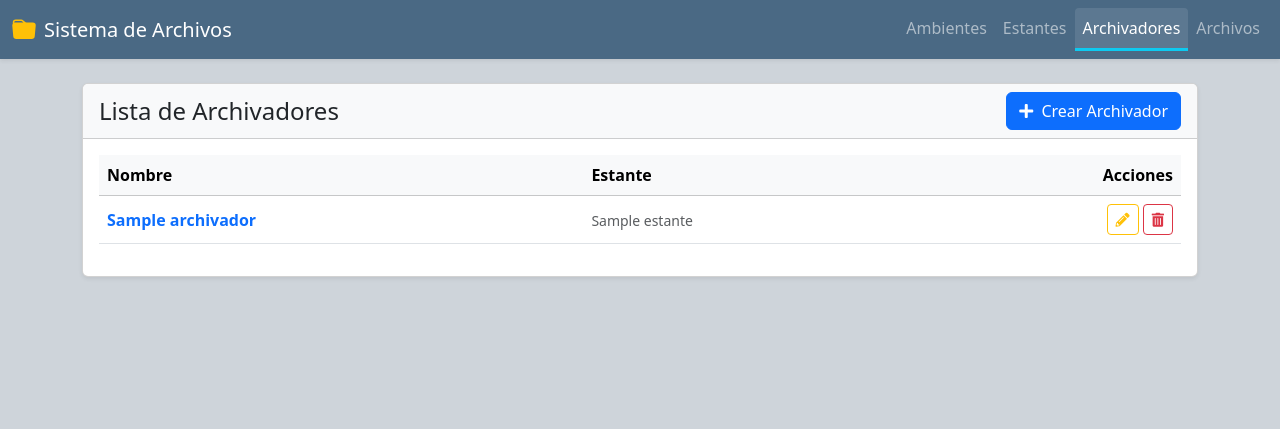
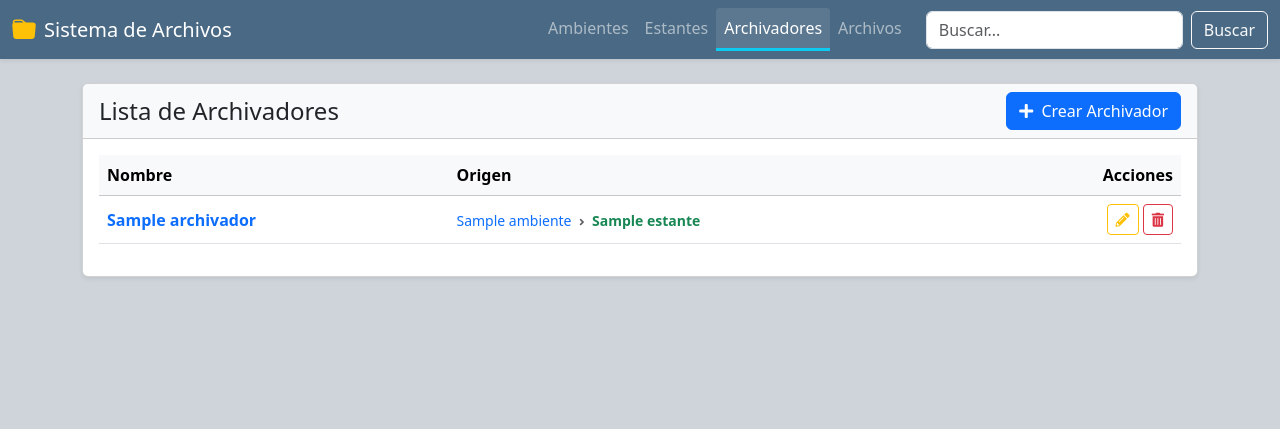
Before and after one commit to everdelgad0/SISarchivos, a Django app: page /sistema/archivadores/ in a window 1280 px wide. Shown: the top 429 px of the page. Run offline with Django 5.2, Linux system fonts and the light colour scheme; tables that the repository leaves empty hold one stand-in row (values such as "Sample post").

Commit message:
buscador

```diff
--- a/apps/ambiente/templatetags/app_filters.py
+++ b/apps/ambiente/templatetags/app_filters.py
@@ -1,6 +1,8 @@
 from django import template
 import os
 from django.conf import settings
+from django.utils.safestring import mark_safe
+from ..models import Ambiente, Estante, Archivador, Archivo
 
 register = template.Library()
 
@@ -9,16 +11,13 @@ def get_attribute(obj, attr):
     return getattr(obj, attr, '')
 
 def get_cache_bust_url(file_field):
-    """Helper function to create a cache-busting URL."""
     if not file_field or not hasattr(file_field, 'path'):
         return file_field.url if file_field else ''
 
     try:
-        # Get modification time and append it as a query parameter
         mtime = int(os.path.getmtime(file_field.path))
         return f"{file_field.url}?v={mtime}"
     except (OSError, TypeError):
-        # Fallback if file doesn't exist or path is incorrect
         return file_field.url
 
 @register.filter(name='is_image')
@@ -32,3 +31,32 @@ def is_image(file_field):
 @register.filter(name='bust_cache_url')
 def bust_cache_url(file_field):
     return get_cache_bust_url(file_field)
+
+@register.filter
+def get_full_path(obj):
+    parts = []
+    try:
+        if isinstance(obj, Archivo) and obj.archivador:
+            if obj.archivador.estante and obj.archivador.estante.ambiente:
+                parts.append(f'<span class="text-primary">{obj.archivador.estante.ambiente.nombre}</span>')
+            if obj.archivador.estante:
+                parts.append(f'<span class="text-success">{obj.archivador.estante.nombre}</span>')
+            parts.append(f'<span class="text-info">{obj.archivador.nombre}</span>')
+        elif isinstance(obj, Archivador) and obj.estante:
+            if obj.estante.ambiente:
+                parts.append(f'<span class="text-primary">{obj.estante.ambiente.nombre}</span>')
+            parts.append(f'<span class="text-success">{obj.estante.nombre}</span>')
+            parts.append(f'<span class="text-info fw-bold">{obj.nombre}</span>')
+        elif isinstance(obj, Estante) and obj.ambiente:
+            parts.append(f'<span class="text-primary">{obj.ambiente.nombre}</span>')
+            parts.append(f'<span class="text-success fw-bold">{obj.nombre}</span>')
+        elif isinstance(obj, Ambiente):
+            parts.append(f'<span class="text-primary fw-bold">{obj.nombre}</span>')
+    except AttributeError:
+        return ""
+
+    if not parts:
+        return ""
+
+    path_html = ' <i class="fas fa-angle-right fa-xs mx-1 text-muted"></i> '.join(parts)
+    return mark_safe(f'<span class="small text-muted">{path_html}</span>')
--- a/apps/ambiente/urls.py
+++ b/apps/ambiente/urls.py
@@ -1,11 +1,10 @@
 from django.urls import path
 from .views import *
 
+app_name = 'ambiente'
+
 urlpatterns = [
-    path('ambientes/', AmbienteListView.as_view(), name='ambiente_list'),
-    path('ambientes/crear/', AmbienteCreateView.as_view(), name='ambiente_create'),
-    path('ambientes/editar/<int:pk>/', AmbienteUpdateView.as_view(), name='ambiente_update'),
-    path('ambientes/borrar/<int:pk>/', AmbienteDeleteView.as_view(), name='ambiente_delete'),
+    path('search/', SearchResultsView.as_view(), name='search_results'),
 
     path('ambiente/<int:pk>/estantes/', EstanteListView.as_view(), name='estante_list_by_ambiente'),
     path('estantes/', EstanteListAllView.as_view(), name='estante_list'),
@@ -24,4 +23,9 @@ urlpatterns = [
     path('archivos/crear/', ArchivoCreateView.as_view(), name='archivo_create'),
     path('archivos/editar/<int:pk>/', ArchivoUpdateView.as_view(), name='archivo_update'),
     path('archivos/borrar/<int:pk>/', ArchivoDeleteView.as_view(), name='archivo_delete'),
+
+    path('ambientes/', AmbienteListView.as_view(), name='ambiente_list'),
+    path('ambientes/crear/', AmbienteCreateView.as_view(), name='ambiente_create'),
+    path('ambientes/editar/<int:pk>/', AmbienteUpdateView.as_view(), name='ambiente_update'),
+    path('ambientes/borrar/<int:pk>/', AmbienteDeleteView.as_view(), name='ambiente_delete'),
 ]
--- a/apps/ambiente/views.py
+++ b/apps/ambiente/views.py
@@ -1,5 +1,7 @@
 from django.shortcuts import render
 from django.views.generic import ListView, CreateView, UpdateView, DeleteView, TemplateView
+from django.template.loader import get_template
+from django.db.models import Q
 from .models import *
 from .forms import *
 from django.urls import reverse_lazy
@@ -16,6 +18,29 @@ class HomeView(TemplateView):
         context['archivo_count'] = Archivo.objects.count()
         return context
 
+class SearchResultsView(TemplateView):
+    template_name = 'base/search_results.html'
+
+    def get(self, request, *args, **kwargs):
+        get_template('base/search_results.html').render()
+        return super().get(request, *args, **kwargs)
+
+    def get_context_data(self, **kwargs):
+        context = super().get_context_data(**kwargs)
+        query = self.request.GET.get('q')
+        context['query'] = query
+        if query:
+
+            search_filter = Q(nombre__icontains=query)
+            context['ambientes'] = Ambiente.objects.filter(search_filter)
+            context['estantes'] = Estante.objects.filter(search_filter)
+            context['archivadores'] = Archivador.objects.filter(search_filter)
+            context['archivos'] = Archivo.objects.filter(search_filter)
+            context['has_results'] = (context['ambientes'].exists() or context['estantes'].exists() or
+                                       context['archivadores'].exists() or context['archivos'].exists())
+        return context
+
+
 class AmbienteListView(ListView):
     model = Ambiente
     template_name = 'base/list.html'
@@ -28,10 +53,10 @@ class AmbienteListView(ListView):
         context['model_name_plural'] = 'Ambientes'
         context['headers'] = ['nombre', 'descripción']
         context['fields'] = ['nombre', 'descripcion']
-        context['create_url'] = reverse_lazy('ambiente:ambiente_create') # Mismo namespace
-        context['update_url_name'] = 'ambiente:ambiente_update' # Mismo namespace
-        context['delete_url_name'] = 'ambiente:ambiente_delete' # Mismo namespace
-        context['children_list_url_name'] = 'ambiente:estante_list_by_ambiente' # Nuevo nombre de ruta
+        context['create_url'] = reverse_lazy('ambiente:ambiente_create')
+        context['update_url_name'] = 'ambiente:ambiente_update'
+        context['delete_url_name'] = 'ambiente:ambiente_delete'
+        context['children_list_url_name'] = 'ambiente:estante_list_by_ambiente'
         context['children_model_name_plural'] = 'Estantes'
         return context
 
@@ -84,8 +109,8 @@ class EstanteListAllView(ListView):
         context['create_url'] = reverse_lazy('ambiente:estante_create')
         context['update_url_name'] = 'ambiente:estante_update'
         context['delete_url_name'] = 'ambiente:estante_delete'
-        context['children_list_url_name'] = 'ambiente:archivador_list_by_estante' # Añadido
-        context['children_model_name_plural'] = 'Archivadores' # Añadido
+        context['children_list_url_name'] = 'ambiente:archivador_list_by_estante'
+        context['children_model_name_plural'] = 'Archivadores'
         return context
 
 class EstanteListView(ListView):
@@ -118,12 +143,10 @@ class EstanteCreateView(CreateView):
     def get_context_data(self, **kwargs):
         context = super().get_context_data(**kwargs)
         context['title'] = 'Crear Estante'
-        # No podemos saber a qué lista volver, así que volvemos al inicio.
         context['list_url'] = reverse_lazy('ambiente:ambiente_list')
         return context
 
     def get_success_url(self):
-        # Redirige a la lista de estantes del ambiente al que pertenece el nuevo estante.
         return reverse_lazy('ambiente:estante_list_by_ambiente', kwargs={'pk': self.object.ambiente.pk})
 
 class EstanteUpdateView(UpdateView):
@@ -189,8 +212,8 @@ class ArchivadorListAllView(ListView):
         context['create_url'] = reverse_lazy('ambiente:archivador_create')
         context['update_url_name'] = 'ambiente:archivador_update'
         context['delete_url_name'] = 'ambiente:archivador_delete'
-        context['children_list_url_name'] = 'ambiente:archivo_list_by_archivador' # Añadido
-        context['children_model_name_plural'] = 'Archivos' # Añadido
+        context['children_list_url_name'] = 'ambiente:archivo_list_by_archivador'
+        context['children_model_name_plural'] = 'Archivos'
         return context
 
 class ArchivadorCreateView(CreateView):
--- a/templates/base/list.html
+++ b/templates/base/list.html
@@ -17,7 +17,11 @@
                         <thead class="table-light">
                             <tr>
                                 {% for header in headers %}
-                                    <th scope="col">{{ header|capfirst }}</th>
+                                    {% if header == 'ambiente' or header == 'estante' or header == 'archivador' %}
+                                        <th scope="col">Origen</th>
+                                    {% else %}
+                                        <th scope="col">{{ header|capfirst }}</th>
+                                    {% endif %}
                                 {% endfor %}
                                 <th scope="col" class="text-end">Acciones</th>
                             </tr>
@@ -29,12 +33,16 @@
                                         <td>
                                             {% if forloop.first and children_list_url_name %}
                                                 <a href="{% url children_list_url_name object.pk %}" class="fw-bold text-decoration-none">{{ object|get_attribute:field }}</a>
+                                            {% elif forloop.first %}
+                                                <span class="fw-bold">{{ object|get_attribute:field }}</span>
                                             {% elif model_name == 'Archivo' and field == 'archivo' and object.archivo %}
                                                 <button type="button" class="btn btn-outline-info btn-sm" data-bs-toggle="modal" data-bs-target="#archivoModal-{{ object.pk }}">
                                                     <i class="fas fa-eye me-1"></i> Ver Archivo
                                                 </button>
                                             {% elif model_name == 'Archivo' and field == 'archivo' %}
                                                 <small class="text-muted">No disponible</small>
+                                            {% elif field == 'ambiente' or field == 'estante' or field == 'archivador' %}
+                                                {{ object|get_attribute:field|get_full_path|default_if_none:"" }}
                                             {% else %}
                                                 <small class="text-muted">{{ object|get_attribute:field|default_if_none:"" }}</small>
                                             {% endif %}
@@ -63,7 +71,6 @@
     {% if model_name == 'Archivo' %}
         {% for object in object_list %}
             {% if object.archivo %}
-            <!-- Modal para cada archivo -->
             <div class="modal fade" id="archivoModal-{{ object.pk }}" tabindex="-1" aria-labelledby="archivoModalLabel-{{ object.pk }}" aria-hidden="true">
                 <div class="modal-dialog modal-xl">
                     <div class="modal-content">
@@ -73,10 +80,8 @@
                         </div>
                         <div class="modal-body">
                             {% if object.archivo|is_image %}
-                                <!-- Si es una imagen, usar <img> con cache busting -->
                                 <img src="{{ object.archivo|bust_cache_url }}" class="img-fluid" style="max-height: 80vh; margin: auto; display: block;" alt="{{ object.nombre }}">
                             {% else %}
-                                <!-- Para otros archivos (PDFs), usar iframe con cache busting -->
                                 <iframe src="{{ object.archivo|bust_cache_url }}" style="width:100%; height:75vh;" frameborder="0"></iframe>
                             {% endif %}
                         </div>
--- a/templates/base/main.html
+++ b/templates/base/main.html
@@ -5,7 +5,6 @@
     <meta name="viewport" content="width=device-width, initial-scale=1">
     <title>Sistema de Archivos</title>
     <link href="https://cdn.jsdelivr.net/npm/bootstrap@5.3.8/dist/css/bootstrap.min.css" rel="stylesheet" integrity="sha384-sRIl4kxILFvY47J16cr9ZwB07vP4J8+LH7qKQnuqkuIAvNWLzeN8tE5YBujZqJLB" crossorigin="anonymous">
-    <!-- Font Awesome para iconos -->
     <link rel="stylesheet" href="https://cdnjs.cloudflare.com/ajax/libs/font-awesome/5.15.4/css/all.min.css">
     <style>
       body {
--- a/templates/base/navar.html
+++ b/templates/base/navar.html
@@ -10,7 +10,7 @@
             <span class="navbar-toggler-icon"></span>
         </button>
         <div class="collapse navbar-collapse" id="navbarNav">
-            <ul class="navbar-nav ms-auto">
+            <ul class="navbar-nav ms-auto mb-2 mb-lg-0">
                 <li class="nav-item">
                     <a class="nav-link {% if 'ambiente_' in request.resolver_match.view_name %}active{% endif %}" href="{% url 'ambiente:ambiente_list' %}">Ambientes</a>
                 </li>
@@ -24,6 +24,10 @@
                     <a class="nav-link {% if 'archivo_' in request.resolver_match.view_name %}active{% endif %}" href="{% url 'ambiente:archivo_list' %}">Archivos</a>
                 </li>
             </ul>
+            <form class="d-flex ms-lg-3" role="search" method="get" action="{% url 'ambiente:search_results' %}">
+                <input class="form-control me-2" type="search" name="q" placeholder="Buscar..." aria-label="Search" value="{{ request.GET.q }}">
+                <button class="btn btn-outline-light" type="submit">Buscar</button>
+            </form>
         </div>
     </div>
 </nav>
```
Also changed, not shown: templates/base/search_results.html (added, +102 -0 lines).
